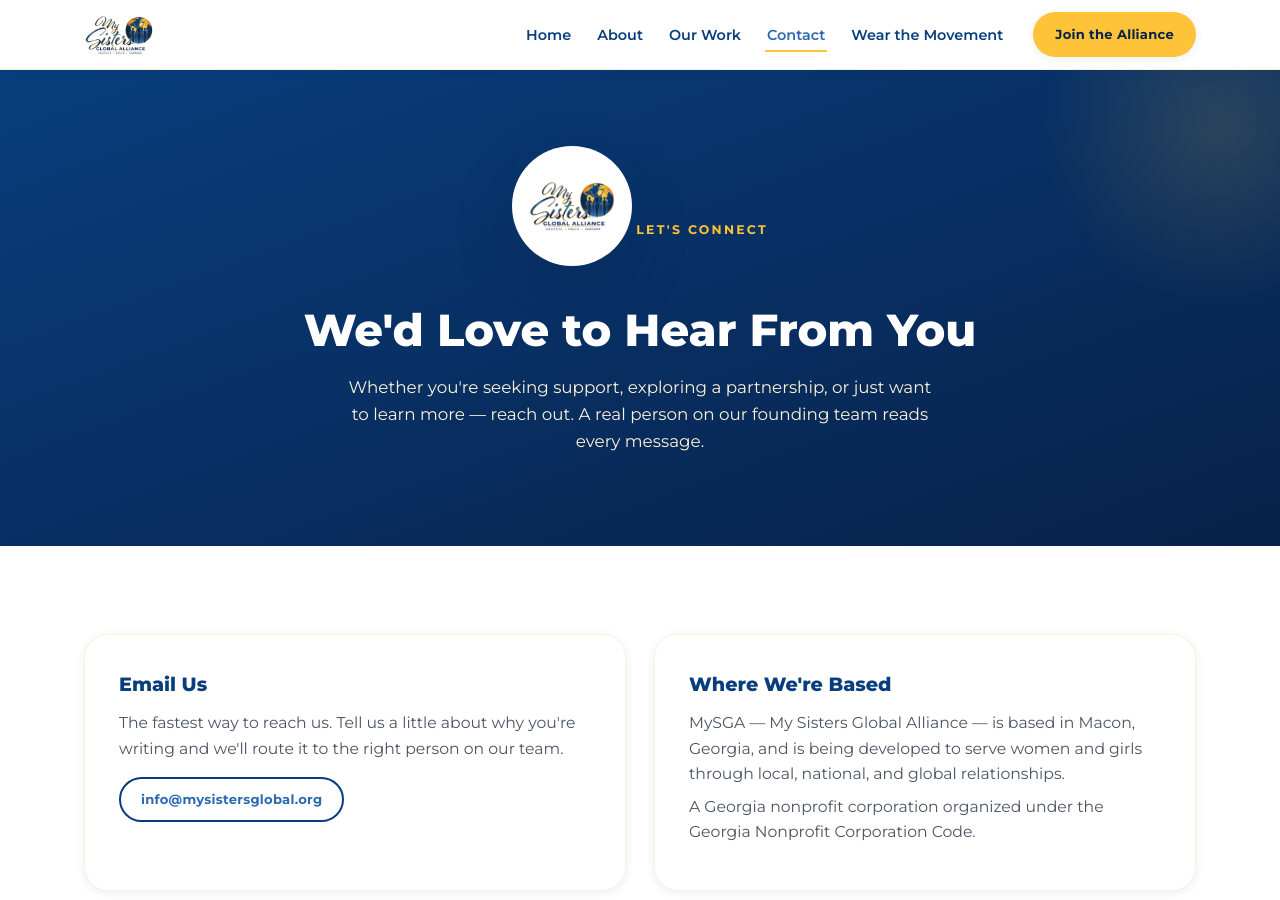
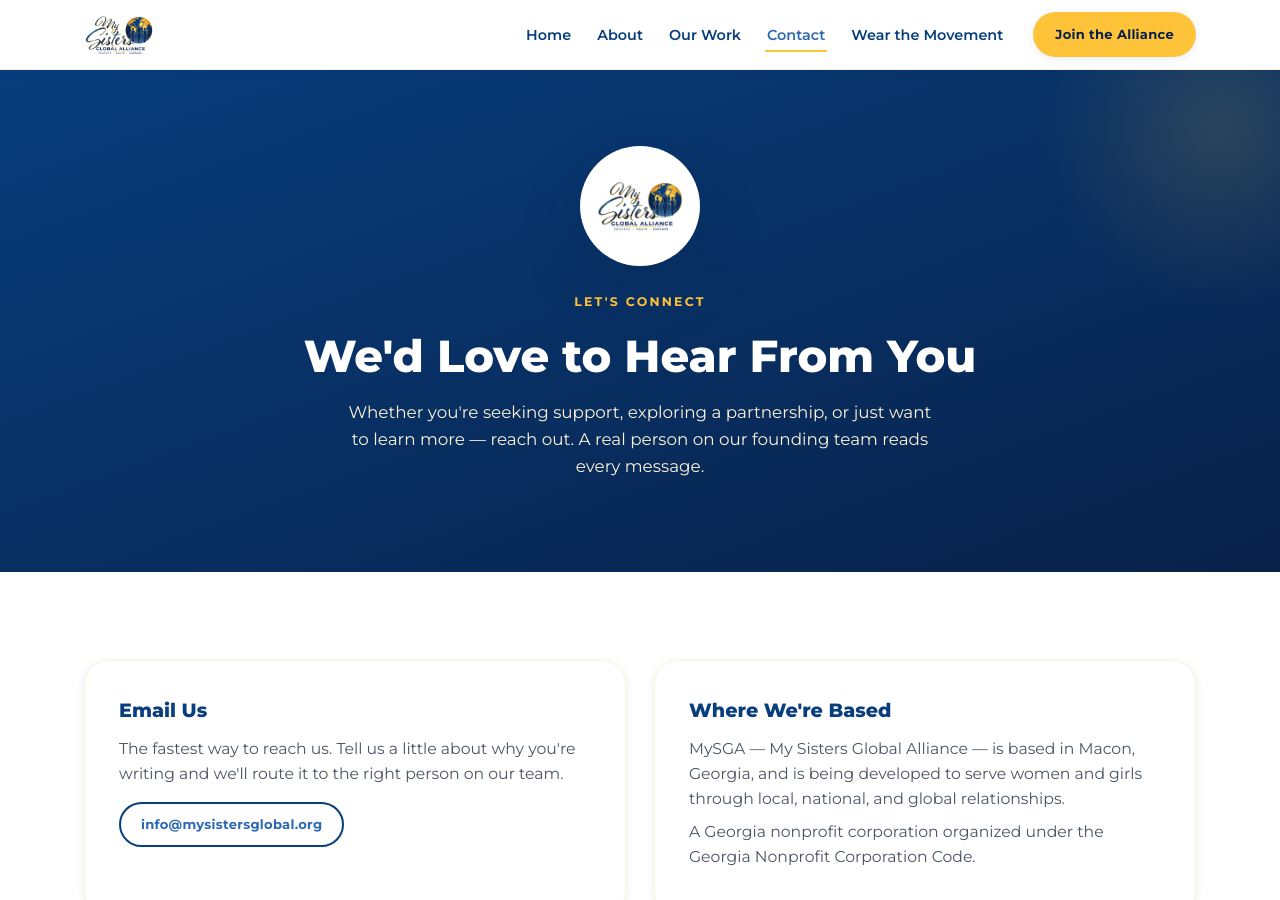
Before and after one commit to mysistersglobal/msga-landing-page, a Jekyll site: the page built from contact.html, in a window 1280 px wide and 900 px high. Built offline with Jekyll 4.4.1, drawn with Linux system fonts in a browser that asks for light colours.

Commit message:
Update hero logo display style in contact.html

```diff
--- a/contact.html
+++ b/contact.html
@@ -6,7 +6,7 @@
 ---
   <section class="page-hero">
     <div class="wrap">
-      <div class="hero-visual-logo"><img src="{{ '/assets/logo-blue.png' | relative_url }}" alt="MySGA — My Sisters Global Alliance"></div>
+      <div class="hero-visual-logo" style="display:flex;"><img src="{{ '/assets/logo-blue.png' | relative_url }}" alt="MySGA — My Sisters Global Alliance"></div>
       <span class="eyebrow">Let's Connect</span>
       <h1>We'd Love to Hear From You</h1>
       <p>Whether you're seeking support, exploring a partnership, or just want to learn more — reach out. A real person on our founding team reads every message.</p>
```
